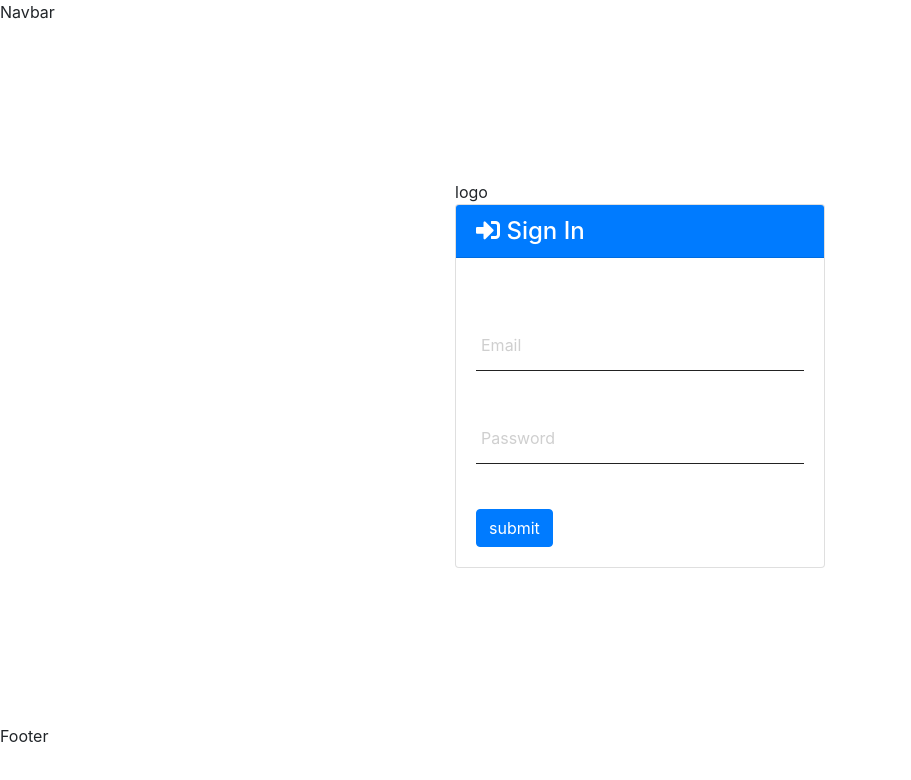
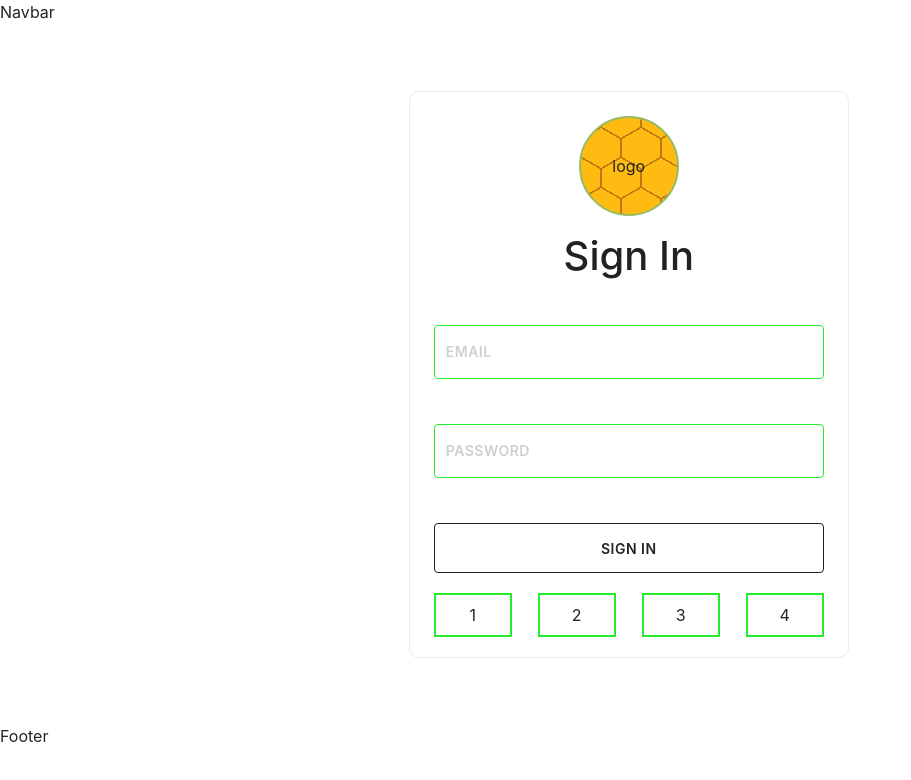
Before and after one commit to WebDevRaul/Website-Builder, a React (Create React App) app in the folder client/: page /sign-in in a window 1280 px wide. Shown: the top 780 px of the page, without its empty margins (0-911 px from the left). Built offline with nearby package versions, Linux system fonts and the light colour scheme.

Commit message:
new sign-in design

```diff
--- a/client/public/index.html
+++ b/client/public/index.html
@@ -17,6 +17,7 @@
     <!-- Font Awesome -->
     <link rel="stylesheet" href="https://use.fontawesome.com/releases/v5.6.3/css/all.css" integrity="sha384-UHRtZLI+pbxtHCWp1t77Bi1L4ZtiqrqD80Kn4Z8NTSRyMA2Fd33n5dQ8lWUE00s/" crossorigin="anonymous">
 
+
     <title>Website Builder</title>
   </head>
   <body>
--- a/client/src/App.js
+++ b/client/src/App.js
@@ -10,10 +10,12 @@ import Footer from './layout/footer/Footer';
 import Dashboard from './pages/dashboard/Dashboard';
 import NotFound from './pages/not_Found/NotFound';
 
+import './app.scss'
+
 const App = () => {
   return (
     <Router>
-      <div className='App'>
+      <div className='app'>
         <Navbar />
         <Switch>
           <Route exact path='/' component={Home} />
--- /dev/null
+++ b/client/src/components/common/button/Custom_Button.jsx
@@ -0,0 +1,23 @@
+import React from 'react';
+import PropTypes from 'prop-types';
+
+// Scss
+import './custom_button.scss';
+
+const CustomButton = ({ value, type, isClass}) => (
+  <button className={`custom-button ${isClass}`} type={type}>
+    {value}
+  </button>
+);
+
+CustomButton.propTypes = {
+  value: PropTypes.string.isRequired,
+  type: PropTypes.string.isRequired,
+  isClass: PropTypes.string.isRequired
+}
+
+CustomButton.defaultProps = {
+  type: 'button'
+}
+
+export default CustomButton;
--- /dev/null
+++ b/client/src/components/common/button/custom_button.scss
@@ -0,0 +1,38 @@
+@import '../../../index.scss';
+
+.custom-button {
+  font-weight: 600;
+  font-size: 14px;
+  min-width: 125px;
+  width: auto;
+  height: 50px;
+  letter-spacing: 0.5px;
+  line-height: 50px;
+  padding: 0 35px 0 35px;
+  background-color: $primaryColor;
+  color: $mainWhite;
+  text-transform: uppercase;
+  border: none;
+  border-radius: $mainBorderRadius;
+  cursor: pointer;
+  display: flex;
+  justify-content: center;
+
+  &:hover {
+    background-color: $mainWhite;
+    color: $mainBlack;
+    border: 1px solid $mainBlack;
+  }
+
+  &.inverted {
+    background-color: $mainWhite;
+    color: $mainBlack;
+    border: 1px solid $mainBlack;
+
+    &:hover {
+      background-color: $mainBlack;
+      color: $mainWhite;
+      border: none;
+    }
+  }
+}
--- a/client/src/components/common/input/input.scss
+++ b/client/src/components/common/input/input.scss
@@ -1,8 +1,9 @@
 @import '../../../index.scss';
 
 @mixin shrinkLabel {
-  top: -14px;
-  font-size: 14px;
+  top: 6px;
+  left: 12px;
+  font-size: 10px;
   color: $primaryColor;
 }
 
@@ -11,17 +12,15 @@
   margin: 45px 0;
 
   .form-input {
-    background: none;
+    height: 54px;
+    padding: 22px 12px 10px;
     background-color: white;
-    color: $darkGrey;
+    color: $mainBlack;
     font-size: 18px;
-    padding: 10px 10px 10px 5px;
     display: block;
     width: 100%;
-    border: none;
-    border-radius: 0;
-    border-bottom: 1px solid $mainBlack;
-    margin: 25px 0;
+    border: 1px solid $secondaryColor;
+    border-radius: $mainBorderRadius;
 
     &:focus {
       outline: none;
@@ -37,13 +36,15 @@
   }
 
   .form-input-label {
+    font-weight: 600;
+    letter-spacing: .5px;
+    top: 16px;
+    left: 12px;
+    text-transform: uppercase;
     color: $darkGrey;
-    font-size: 16px;
-    font-weight: normal;
+    font-size: 14px;
     position: absolute;
     pointer-events: none;
-    left: 5px;
-    top: 10px;
     transition: $mainTransition;
 
     &.shrink {
--- a/client/src/components/sign_in/Index_Sign_In.jsx
+++ b/client/src/components/sign_in/Index_Sign_In.jsx
@@ -1,8 +1,9 @@
 import React, { useState } from 'react';
 
 import Input from '../common/input/Input';
+import CustomButton from '../common/button/Custom_Button';
 
-import './index.scss';
+import './indexSignIn.scss';
 
 const IndexSignIn = () => {
   const [state, setState] = useState({
@@ -25,19 +26,18 @@ const IndexSignIn = () => {
   return (
     <div className='sign-in'>
       <div className='row no-gutters'>
-        <div className='col-4 m-auto'>
-          <div>logo</div>
+        <div className='col-5 m-auto'>
+          <div className='wrapper'>
+            <div className='logo'>
+              <span>logo</span>
             </div>
+            <div className='title'>
+              <h1>
+                <span>Sign In</span>
+              </h1>
             </div>
-      <div className='row no-gutters'>
-        <div className='col-4 m-auto'>
-          <div className='card'>
-            <div className="card-header bg-primary text-white">
-              <h4 className='mb-0'>
-                <i className="fas fa-sign-in-alt"></i> Sign In</h4>
-            </div>
-            <div className='card-body'>
-              <form onSubmit={onSubmit} className='form'>
+            <div className='form'>
+              <form onSubmit={onSubmit}>
                 <Input
                   name='email'
                   value={email}
@@ -52,7 +52,15 @@ const IndexSignIn = () => {
                   type='password'
                   label='password'
                 />
-                    <button type='submit' className='btn btn-primary'>submit</button>
+                <div className='submit'>
+                  <CustomButton  value='Sign in' type='submit' isClass='inverted' />
+                </div>
+                <div className='extern-signIn-form'>
+                  <div>1</div>
+                  <div>2</div>
+                  <div>3</div>
+                  <div>4</div>
+                </div>
               </form>
             </div>
           </div>
--- a/client/src/components/sign_in/index.scss
+++ /dev/null
@@ -1,9 +0,0 @@
-@import '../../index.scss';
-
-.sign-in {
-  min-height: calc(100vh - 100px);
-  display: flex;
-  flex-direction: column;
-  justify-content: center;
-  align-content: center;
-}
--- /dev/null
+++ b/client/src/components/sign_in/indexSignIn.scss
@@ -0,0 +1,83 @@
+@import '../../index.scss';
+
+.sign-in {
+  min-height: calc(100vh - 100px);
+  display: flex;
+  flex-direction: column;
+  justify-content: center;
+  align-content: center;
+
+
+  .wrapper {
+    padding: 24px;
+    padding-bottom: 0px;
+    min-width: 260px;
+    max-width: 440px;
+    border: 1px solid $mainGrey;
+    border-radius: 10px;
+
+    .logo {
+      width: 100px;
+      height: 100px;
+      display: flex;
+      flex-direction: column;
+      justify-content: center;
+      margin: 0 auto;
+      border: 2px solid $primaryColor;
+      border-radius: 50px;
+      background:
+        radial-gradient(circle farthest-side at 0% 50%,#fb1 23.5%,rgba(240,166,17,0) 0)21px 30px,
+        radial-gradient(circle farthest-side at 0% 50%,#B71 24%,rgba(240,166,17,0) 0)19px 30px,
+        linear-gradient(#fb1 14%,rgba(240,166,17,0) 0, rgba(240,166,17,0) 85%,#fb1 0)0 0,
+        linear-gradient(150deg,#fb1 24%,#B71 0,#B71 26%,rgba(240,166,17,0) 0,rgba(240,166,17,0) 74%,#B71 0,#B71 76%,#fb1 0)0 0,
+        linear-gradient(30deg,#fb1 24%,#B71 0,#B71 26%,rgba(240,166,17,0) 0,rgba(240,166,17,0) 74%,#B71 0,#B71 76%,#fb1 0)0 0,
+        linear-gradient(90deg,#B71 2%,#fb1 0,#fb1 98%,#B71 0%)0 0 #fb1;
+      background-size: 40px 60px;
+
+      span {
+        display: flex;
+        justify-content: center;
+      }
+    }
+
+    .title {
+      color: $mainBlack;
+      padding-top: 16px;
+      font-size: 24px;
+      font-weight: 400;
+      line-height: 1.3333;
+      margin-bottom: 0;
+      text-align: center;
+    }
+  }
+
+  .form {
+    .submit {
+      display: flex;
+      flex-direction: column;
+    }
+
+    .extern-signIn-form {
+      display: flex;
+      justify-content: space-between;
+      align-items: center;
+      div {
+        display: flex;
+        justify-content: center;
+        align-content: center;
+        background-color: $mainWhite;
+        border: 2px solid $secondaryColor;
+        color: $mainBlack;
+        height: 100%;
+        width: 20%;
+        margin: 20px 0;
+        padding: .5rem 1rem;
+        transition: box-shadow .3s;
+
+        &:hover {
+          box-shadow: 0 4px 15px $secondaryColor;
+        }
+      }
+    }
+  }
+}
--- a/client/src/index.scss
+++ b/client/src/index.scss
@@ -1,12 +1,13 @@
 
-$primaryColor: #3fd0d4;
-$secondaryColor: #d43f71;
+$primaryColor: #97BC62FF;
+$secondaryColor: #24ed2e;
 $mainWhite: #fff;
 $offWhite: #f7f7f7;
 $mainBlack: #222;
 $mainGrey: #ececec;
 $darkGrey: #cfcfcf;
 $mainTransition: all 0.3s linear;
+$mainBorderRadius: 4px;
 $mainSpacing: 4px;
 $lightShadow: 2px 5px 3px 0px rgba(0, 0, 0, 0.5);
 $darkShadow: 4px 10px 5px 0px rgba(0, 0, 0, 0.5);
```
Also changed, not shown: client/src/components/common/button/Button.jsx (deleted, +0 -11 lines). Lines whose indentation alone changed are shown as unchanged.
